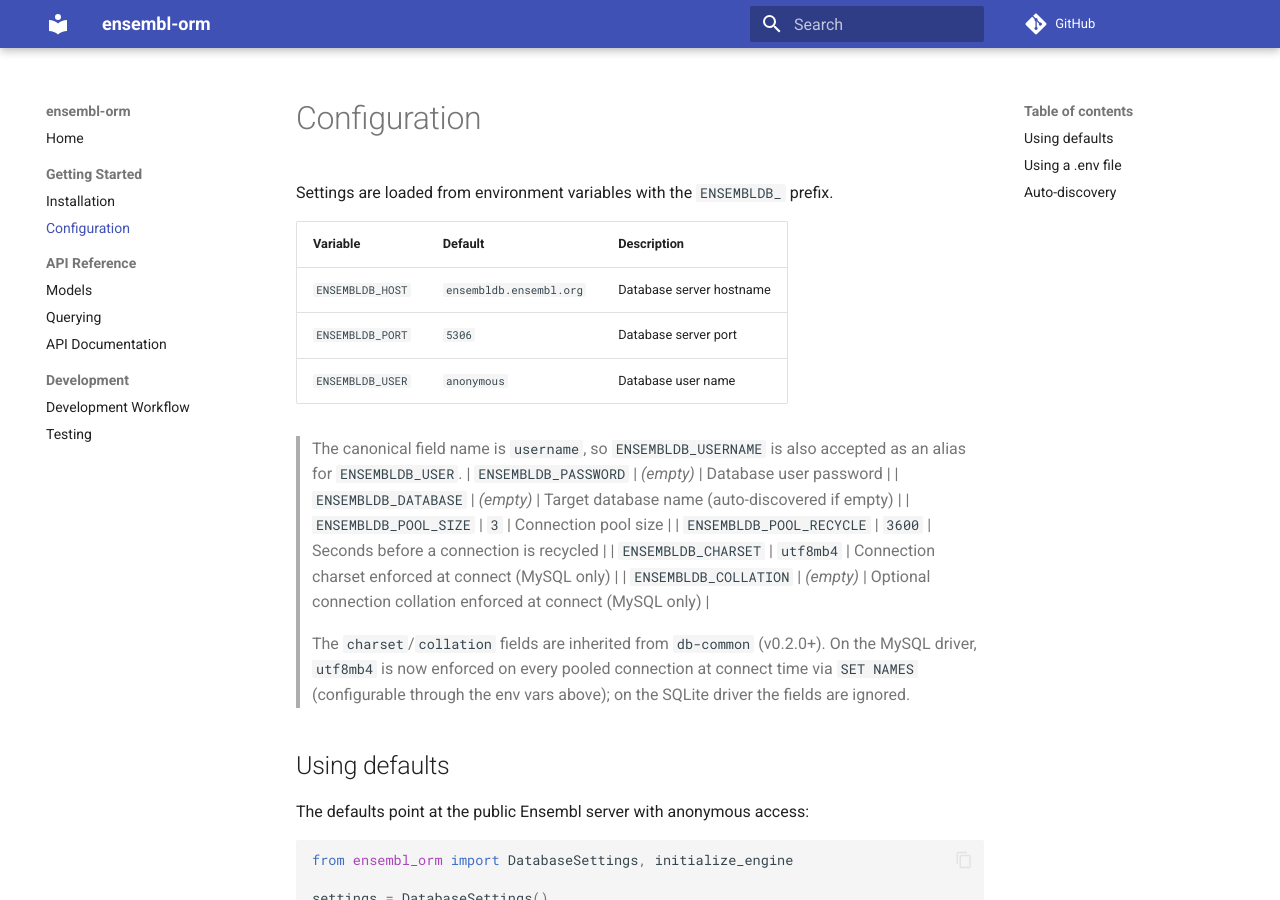
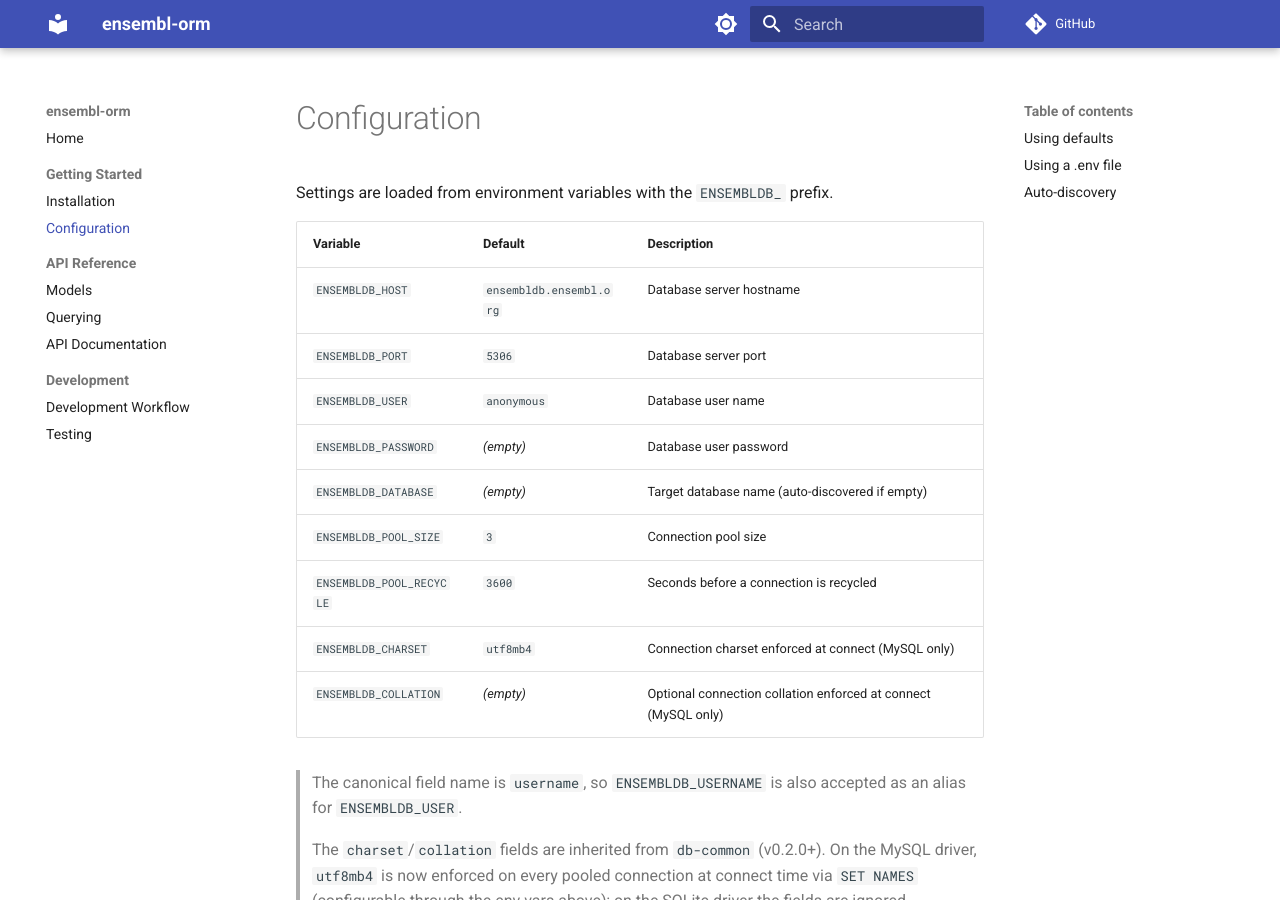
Before and after one commit to HGNC/ensembl-orm, an MkDocs documentation site: the page built from docs/configuration.md, in a window 1280 px wide and 900 px high. Built offline with MkDocs 1.6.1 and Material for MkDocs 9.7.7, drawn with Linux system fonts in a browser that asks for light colours; comment, search, counter and statistics services are not loaded.

Commit message:
docs: fix dark-mode palette and render full configuration table
- mkdocs.yml palette used an invalid 'mode:' key with no slate scheme,
  so the dark-mode toggle emitted identical 'default' schemes and did
  nothing. Rewritten to the official media + scheme: slate toggle.
- docs/configuration.md table was interrupted by two inline blockquotes,
  so only HOST/PORT/USER rendered. Moved both notes below the table so
  all nine rows stay contiguous.
- README.md config table was missing the ENSEMBLDB_CHARSET/COLLATION
  rows and the username alias + charset notes added for db-common
  v0.2.0. Synced with docs/configuration.md.

```diff
--- a/docs/configuration.md
+++ b/docs/configuration.md
@@ -7,15 +7,15 @@ Settings are loaded from environment variables with the `ENSEMBLDB_` prefix.
 | `ENSEMBLDB_HOST` | `ensembldb.ensembl.org` | Database server hostname |
 | `ENSEMBLDB_PORT` | `5306` | Database server port |
 | `ENSEMBLDB_USER` | `anonymous` | Database user name |
-
-> The canonical field name is `username`, so `ENSEMBLDB_USERNAME` is also
-> accepted as an alias for `ENSEMBLDB_USER`.
 | `ENSEMBLDB_PASSWORD` | _(empty)_ | Database user password |
 | `ENSEMBLDB_DATABASE` | _(empty)_ | Target database name (auto-discovered if empty) |
 | `ENSEMBLDB_POOL_SIZE` | `3` | Connection pool size |
 | `ENSEMBLDB_POOL_RECYCLE` | `3600` | Seconds before a connection is recycled |
 | `ENSEMBLDB_CHARSET` | `utf8mb4` | Connection charset enforced at connect (MySQL only) |
 | `ENSEMBLDB_COLLATION` | _(empty)_ | Optional connection collation enforced at connect (MySQL only) |
+
+> The canonical field name is `username`, so `ENSEMBLDB_USERNAME` is also
+> accepted as an alias for `ENSEMBLDB_USER`.
 
 > The `charset`/`collation` fields are inherited from `db-common` (v0.2.0+). On
 > the MySQL driver, `utf8mb4` is now enforced on every pooled connection at
--- a/mkdocs.yml
+++ b/mkdocs.yml
@@ -24,16 +24,17 @@ nav:
 theme:
   name: material
   palette:
-    - scheme: default
+    - media: "(prefers-color-scheme: light)"
+      scheme: default
       primary: indigo
       accent: indigo
-    - mode:
-      media: "(prefers-color-scheme: light)"
       toggle:
         icon: material/brightness-7
         name: Switch to dark mode
-    - mode:
-      media: "(prefers-color-scheme: dark)"
+    - media: "(prefers-color-scheme: dark)"
+      scheme: slate
+      primary: indigo
+      accent: indigo
       toggle:
         icon: material/brightness-4
         name: Switch to light mode
```
Also changed, not shown: README.md (+10 -0 lines).
